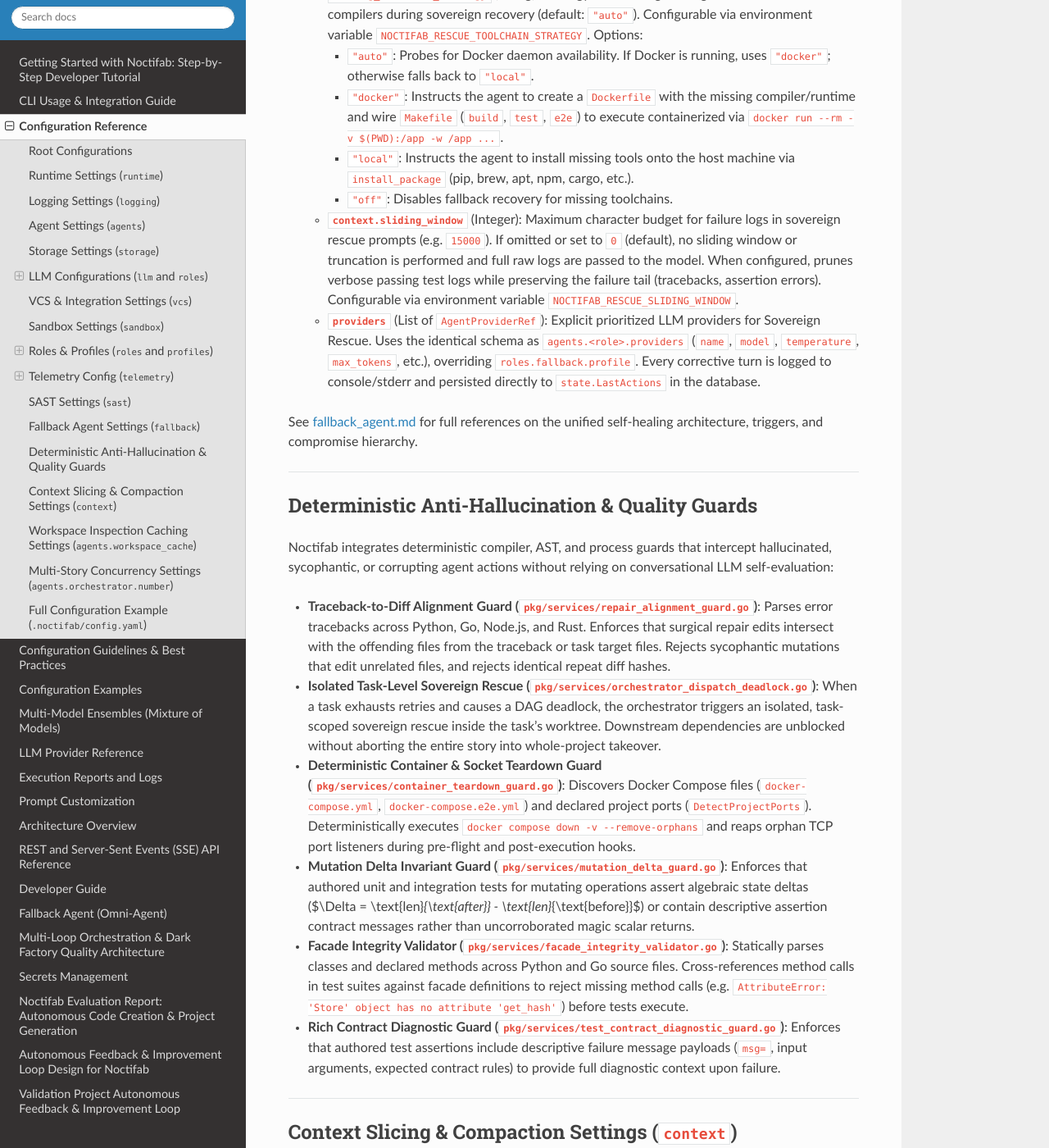
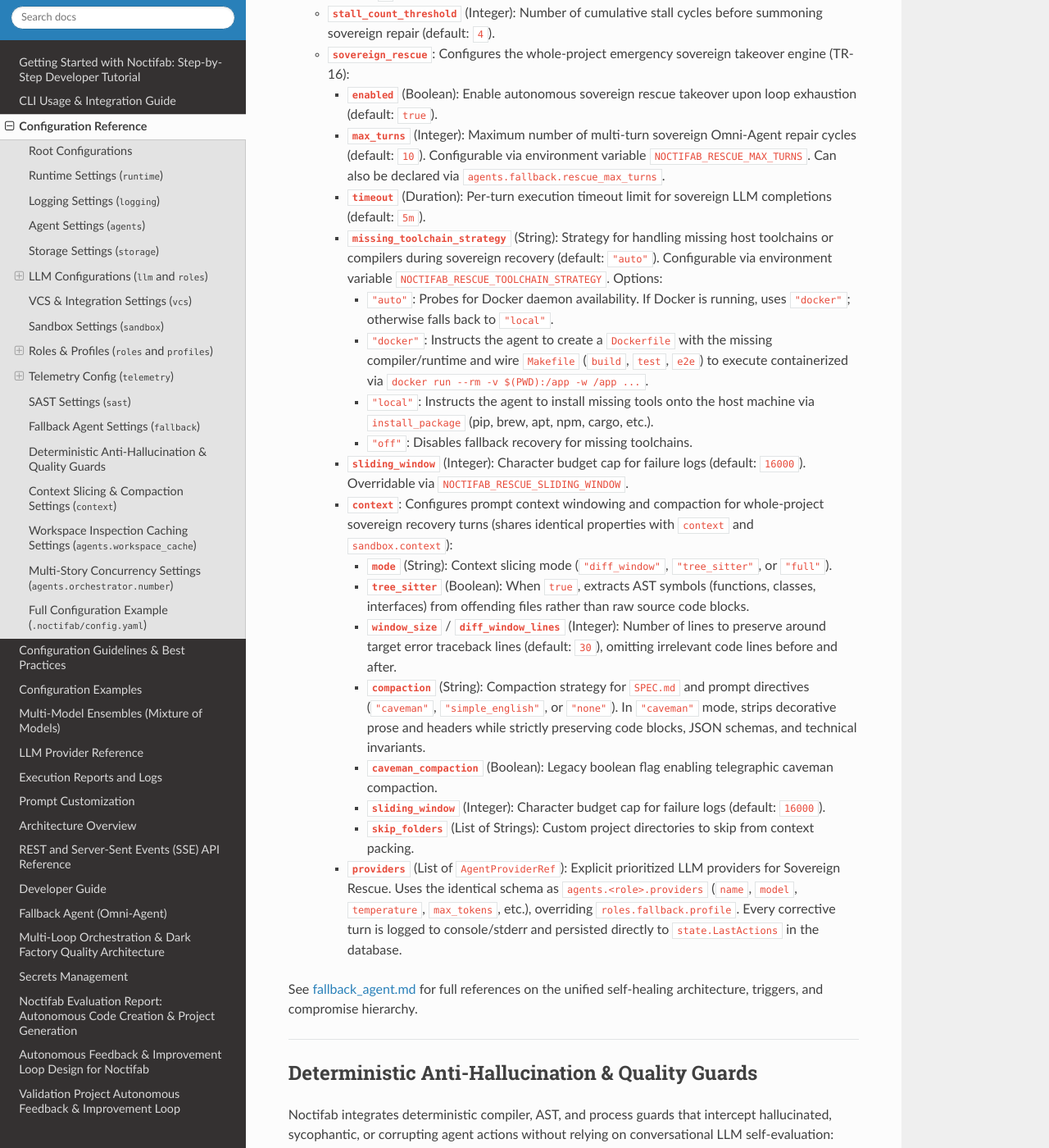
Before and after one commit to diegojromerolopez/noctifab, a Sphinx documentation site: the page built from docs/configuration.md, in a window 1280 px wide and 1400 px high, scrolled down 19656 px. Shown: the whole window at 82% size. Built offline with Sphinx 7.4.7 and the Read the Docs theme 3.1.0, drawn with Linux system fonts in a browser that asks for light colours; some of the changed text lies outside the part shown.

Commit message:
docs: sync architecture, configuration, SPEC.md, and fallback agent docs with pre-E2E teardown and context budgeting

````diff
--- a/docs/configuration.md
+++ b/docs/configuration.md
@@ -398,7 +398,10 @@
 ```
 
 - **`mode`** (String): Isolation strategy environment. Values: `host` (jail checks on the developer machine) or `docker` (complete container sandbox isolation).
-- **`e2e.mode`** (String): End-to-end acceptance testing execution strategy. Values: `docker` (default, discovers `docker-compose.e2e.yml` or `docker-compose.yml`) or `native` (local test execution via `make e2e`, `npm run test:e2e`, or language-specific runners such as `pytest tests/e2e`, `cargo test --test e2e`, `go test -v ./tests/e2e/...`). When executing in Docker mode, Noctifab parses the compose configuration to dynamically resolve the runner service (`test-runner-e2e`, `test-runner`, `test-client`, or `e2e`) and passes `--exit-code-from <service>`.
+- **`e2e.mode`** (String): End-to-end acceptance testing execution strategy. Values: `docker` (default, discovers `docker-compose.e2e.yml` or `docker-compose.yml`) or `native` (local test execution via `make e2e`, `npm run test:e2e`, or language-specific runners such as `pytest tests/e2e`, `cargo test --test e2e`, `go test -v ./tests/e2e/...`, or `uv run python -m unittest discover -s tests -v`). When executing in Docker mode, Noctifab parses the compose configuration to dynamically resolve the runner service (`test-runner-e2e`, `test-runner`, `test-client`, or `e2e`) and passes `--exit-code-from <service>`.
+- **`e2e.command`** (String): Optional explicit command override for end-to-end acceptance testing.
+- **Pre-E2E Teardown Enforcement**: Prior to executing any E2E suite (and deferred immediately upon run completion), Noctifab's `ContainerTeardownGuard` performs deterministic container and socket teardown: parsing any explicit `container_name:` definitions from Compose manifests, force-removing lingering containers (`docker rm -f`), and issuing `docker compose down -v --remove-orphans`. This guarantees clean network sockets and prevents container name conflicts on task retries.
+- **`sandbox.context`**: Context pruning and packing configuration (mirrors top-level `context`), defining `mode`, `tree_sitter`, `diff_window_lines`, `window_size`, `compaction`, and `skip_folders`.
 - **`telemetry.inject`** (Boolean): When `true` (default: `true`), activates OpenTelemetry distributed tracing across all core workflow functions (`GenerateRoadmap`, `ExecuteSpike`, `executeStory`, `PlanStory`, `RunReaderPhase`, `RunTesterAgent`, `RunGeneratorAgent`, `ValidateTask`, `runQAGate`, `FinalizeUserStory`, `DispatchSovereignRescue`, and `RunCommand`). In addition, automatically injects standard W3C TraceContext headers (`TRACEPARENT` and `TRACESTATE`) into the sandbox subprocess execution environment (`RunCommand`), enabling child test runners and application processes to link directly to Noctifab's active trace span. Also instructs code generation and test authoring agents to inject lightweight structured telemetry into generated entrypoints and test fixtures.
 - **`telemetry.trace_format`** (String): Serialization format for telemetry traces. Options: `jsonl` (default, writes streaming JSON Lines directly to `.noctifab/traces.jsonl` for zero-dependency inspection via `jq` or `tail`) or `otlp` (exports standard OpenTelemetry Protocol traces to the configured collector endpoint).
 - **Autonomous Tooling (`run_e2e_tests`)**: The resolved E2E command is also accessible autonomously to the `generator`, `tester`, and `auditor` agents via the `run_e2e_tests` tool, allowing in-turn verification of containerized and native integration suites.
@@ -624,17 +627,25 @@
   - **`qa_deadlock_turns`** (Integer): Number of consecutive QA deadlock turns before escalating (default: `2`).
   - **`watchdog_timeout_turns`** (Integer): Number of watchdog timeout failures before escalating (default: `2`).
   - **`stall_count_threshold`** (Integer): Number of cumulative stall cycles before summoning sovereign repair (default: `4`).
-- **`sovereign_rescue`**: Configures the whole-project emergency sovereign takeover engine (TR-16):
-  - **`enabled`** (Boolean): Enable autonomous sovereign rescue takeover upon loop exhaustion (default: `true`).
-  - **`max_turns`** (Integer): Maximum number of multi-turn sovereign Omni-Agent repair cycles (default: `10`). Configurable via environment variable `NOCTIFAB_RESCUE_MAX_TURNS`. Can also be declared via `agents.fallback.rescue_max_turns`.
-  - **`timeout`** (Duration): Per-turn execution timeout limit for sovereign LLM completions (default: `5m`).
-  - **`missing_toolchain_strategy`** (String): Strategy for handling missing host toolchains or compilers during sovereign recovery (default: `"auto"`). Configurable via environment variable `NOCTIFAB_RESCUE_TOOLCHAIN_STRATEGY`. Options:
-    - `"auto"`: Probes for Docker daemon availability. If Docker is running, uses `"docker"`; otherwise falls back to `"local"`.
-    - `"docker"`: Instructs the agent to create a `Dockerfile` with the missing compiler/runtime and wire `Makefile` (`build`, `test`, `e2e`) to execute containerized via `docker run --rm -v $(PWD):/app -w /app ...`.
-    - `"local"`: Instructs the agent to install missing tools onto the host machine via `install_package` (pip, brew, apt, npm, cargo, etc.).
-    - `"off"`: Disables fallback recovery for missing toolchains.
-  - **`context.sliding_window`** (Integer): Maximum character budget for failure logs in sovereign rescue prompts (e.g. `15000`). If omitted or set to `0` (default), no sliding window or truncation is performed and full raw logs are passed to the model. When configured, prunes verbose passing test logs while preserving the failure tail (tracebacks, assertion errors). Configurable via environment variable `NOCTIFAB_RESCUE_SLIDING_WINDOW`.
-  - **`providers`** (List of `AgentProviderRef`): Explicit prioritized LLM providers for Sovereign Rescue. Uses the identical schema as `agents.<role>.providers` (`name`, `model`, `temperature`, `max_tokens`, etc.), overriding `roles.fallback.profile`. Every corrective turn is logged to console/stderr and persisted directly to `state.LastActions` in the database.
+  - **`sovereign_rescue`**: Configures the whole-project emergency sovereign takeover engine (TR-16):
+    - **`enabled`** (Boolean): Enable autonomous sovereign rescue takeover upon loop exhaustion (default: `true`).
+    - **`max_turns`** (Integer): Maximum number of multi-turn sovereign Omni-Agent repair cycles (default: `10`). Configurable via environment variable `NOCTIFAB_RESCUE_MAX_TURNS`. Can also be declared via `agents.fallback.rescue_max_turns`.
+    - **`timeout`** (Duration): Per-turn execution timeout limit for sovereign LLM completions (default: `5m`).
+    - **`missing_toolchain_strategy`** (String): Strategy for handling missing host toolchains or compilers during sovereign recovery (default: `"auto"`). Configurable via environment variable `NOCTIFAB_RESCUE_TOOLCHAIN_STRATEGY`. Options:
+      - `"auto"`: Probes for Docker daemon availability. If Docker is running, uses `"docker"`; otherwise falls back to `"local"`.
+      - `"docker"`: Instructs the agent to create a `Dockerfile` with the missing compiler/runtime and wire `Makefile` (`build`, `test`, `e2e`) to execute containerized via `docker run --rm -v $(PWD):/app -w /app ...`.
+      - `"local"`: Instructs the agent to install missing tools onto the host machine via `install_package` (pip, brew, apt, npm, cargo, etc.).
+      - `"off"`: Disables fallback recovery for missing toolchains.
+    - **`sliding_window`** (Integer): Character budget cap for failure logs (default: `16000`). Overridable via `NOCTIFAB_RESCUE_SLIDING_WINDOW`.
+    - **`context`**: Configures prompt context windowing and compaction for whole-project sovereign recovery turns (shares identical properties with `context` and `sandbox.context`):
+      - **`mode`** (String): Context slicing mode (`"diff_window"`, `"tree_sitter"`, or `"full"`).
+      - **`tree_sitter`** (Boolean): When `true`, extracts AST symbols (functions, classes, interfaces) from offending files rather than raw source code blocks.
+      - **`window_size`** / **`diff_window_lines`** (Integer): Number of lines to preserve around target error traceback lines (default: `30`), omitting irrelevant code lines before and after.
+      - **`compaction`** (String): Compaction strategy for `SPEC.md` and prompt directives (`"caveman"`, `"simple_english"`, or `"none"`). In `"caveman"` mode, strips decorative prose and headers while strictly preserving code blocks, JSON schemas, and technical invariants.
+      - **`caveman_compaction`** (Boolean): Legacy boolean flag enabling telegraphic caveman compaction.
+      - **`sliding_window`** (Integer): Character budget cap for failure logs (default: `16000`).
+      - **`skip_folders`** (List of Strings): Custom project directories to skip from context packing.
+    - **`providers`** (List of `AgentProviderRef`): Explicit prioritized LLM providers for Sovereign Rescue. Uses the identical schema as `agents.<role>.providers` (`name`, `model`, `temperature`, `max_tokens`, etc.), overriding `roles.fallback.profile`. Every corrective turn is logged to console/stderr and persisted directly to `state.LastActions` in the database.
 
 See [fallback_agent.md](fallback_agent.md) for full references on the unified self-healing architecture, triggers, and compromise hierarchy.
 
````
Also changed, not shown: SPEC.md (+4 -2 lines), docs/architecture.md (+2 -0 lines), docs/cli_usage.md (+2 -2 lines), docs/configuration_examples.md (+8 -0 lines), docs/fallback_agent.md (+13 -5 lines).
